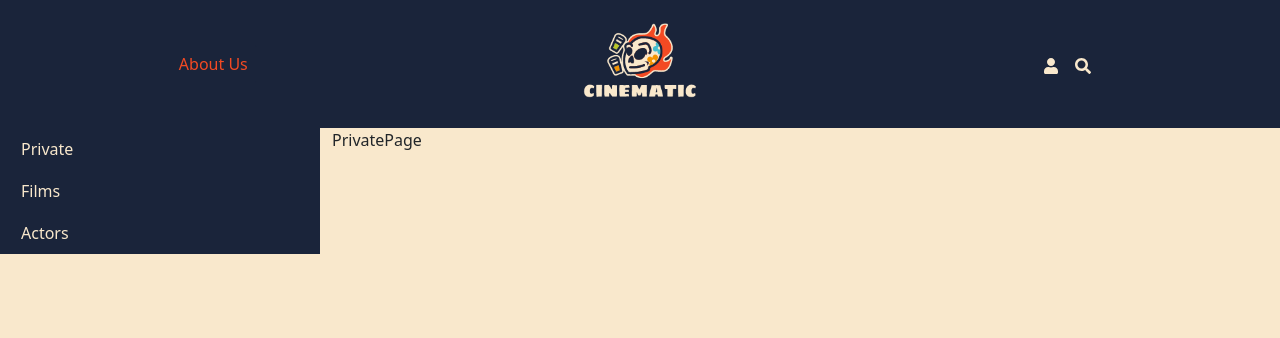
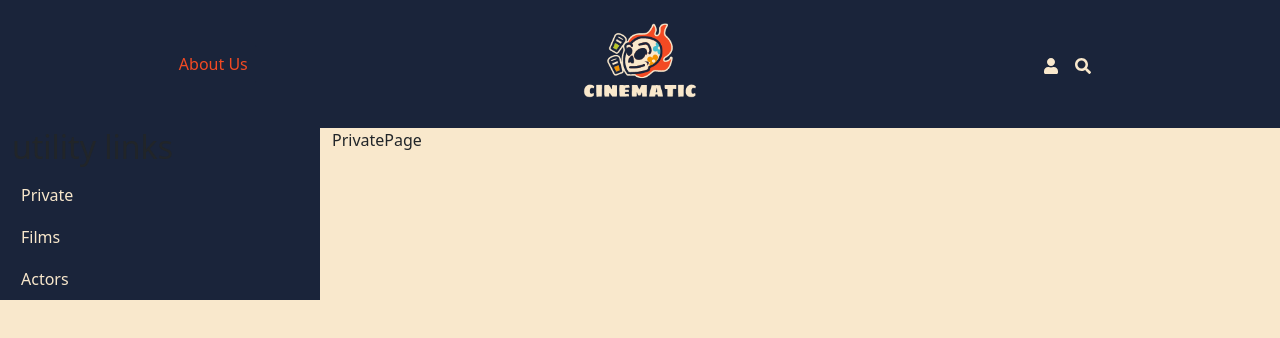
Before and after one commit to Ciaowilly3/frontend-cinematic-vite, a React (Vite) app: page /private in a window 1280 px wide. Shown: the top 338 px of the page. Built offline with nearby package versions, Linux system fonts and the light colour scheme.

Commit message:
refactor: refactored sidenavbar

```diff
--- a/src/components/SidePrivateNavMenu/SidePrivateNavMenu.tsx
+++ b/src/components/SidePrivateNavMenu/SidePrivateNavMenu.tsx
@@ -1,17 +1,18 @@
-import { PathsEnum } from "../../enums/PathsEnum";
-import PrimaryLink from "../PrimaryLink";
+import { PathsEnum } from '../../enums/PathsEnum';
+import PrimaryLink from '../PrimaryLink';
 
 const SidePrivateNavMenu = () => {
   return (
     <div className="d-flex flex-column">
+      <h2>utility links</h2>
       {Object.entries(PathsEnum)
-        .filter(([key]) => key.startsWith("PRIVATE"))
+        .filter(([key]) => key.startsWith('PRIVATE'))
         .map(([key, value]) => (
           <PrimaryLink
             key={key}
             path={value}
-            content={value.replace(/[^a-zA-Z\s]/g, "")}
-            style={["linkFlush", "txtMySecondary"]}
+            content={value.replace(/[^a-zA-Z\s]/g, '')}
+            style={['linkFlush', 'txtMySecondary']}
           />
         ))}
     </div>
```
